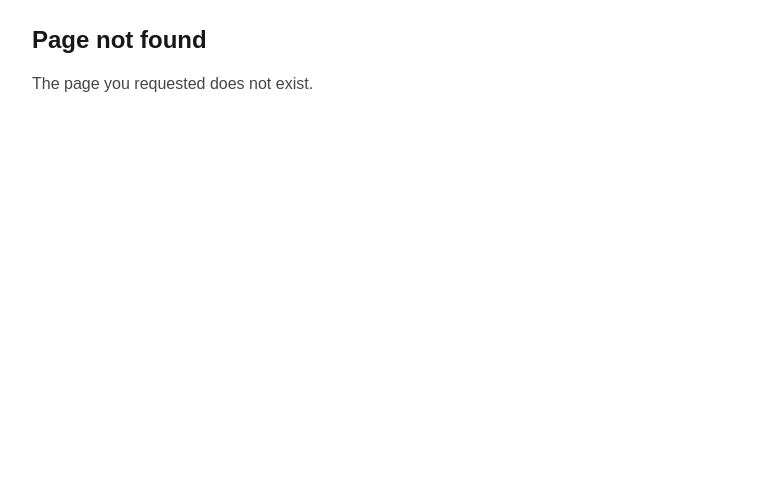
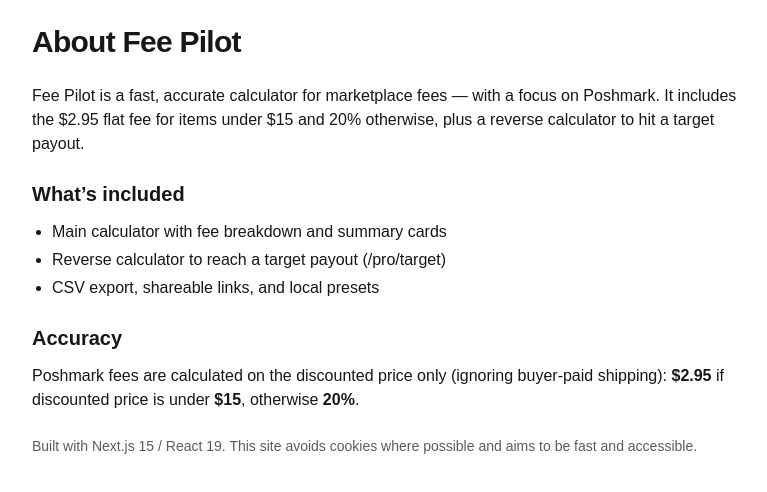
Before and after one commit to gpcreativestudios2018/FeePilot, a Next.js app: page /about in a window 1280 px wide. Before the commit this address had no page. Shown: the top 492 px of the page, without its empty margins (248-1015 px from the left). Built offline with nearby package versions, Linux system fonts and the light colour scheme.

Commit message:
content: add /about page with metadata

```diff
--- /dev/null
+++ b/src/app/about/page.tsx
@@ -0,0 +1,40 @@
+import type { Metadata } from 'next';
+
+export const metadata: Metadata = {
+  title: 'About Fee Pilot',
+  description:
+    'Learn what Fee Pilot does and how we calculate accurate Poshmark fees, including the $2.95 under-$15 flat fee and 20% otherwise.',
+  alternates: { canonical: '/about' },
+};
+
+export default function AboutPage() {
+  return (
+    <main className="mx-auto max-w-3xl p-6 space-y-6">
+      <h1 className="text-3xl font-semibold tracking-tight">About Fee Pilot</h1>
+      <p>
+        Fee Pilot is a fast, accurate calculator for marketplace fees — with
+        a focus on Poshmark. It includes the $2.95 flat fee for items under
+        $15 and 20% otherwise, plus a reverse calculator to hit a target payout.
+      </p>
+      <section className="space-y-3">
+        <h2 className="text-xl font-semibold">What’s included</h2>
+        <ul className="list-disc pl-5 space-y-1">
+          <li>Main calculator with fee breakdown and summary cards</li>
+          <li>Reverse calculator to reach a target payout (/pro/target)</li>
+          <li>CSV export, shareable links, and local presets</li>
+        </ul>
+      </section>
+      <section className="space-y-3">
+        <h2 className="text-xl font-semibold">Accuracy</h2>
+        <p>
+          Poshmark fees are calculated on the discounted price only (ignoring buyer-paid shipping):
+          <strong> $2.95</strong> if discounted price is under <strong>$15</strong>, otherwise <strong>20%</strong>.
+        </p>
+      </section>
+      <p className="opacity-70 text-sm">
+        Built with Next.js 15 / React 19. This site avoids cookies where
+        possible and aims to be fast and accessible.
+      </p>
+    </main>
+  );
+}
```
